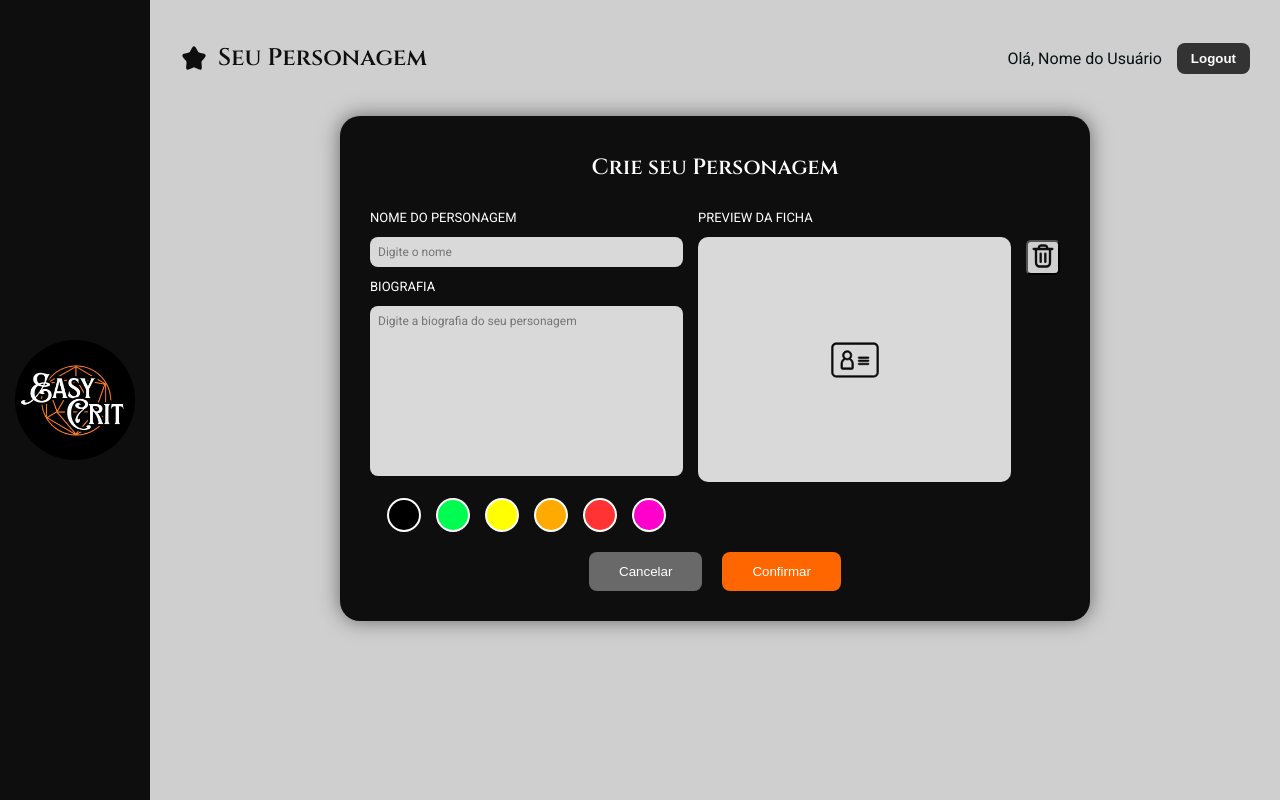
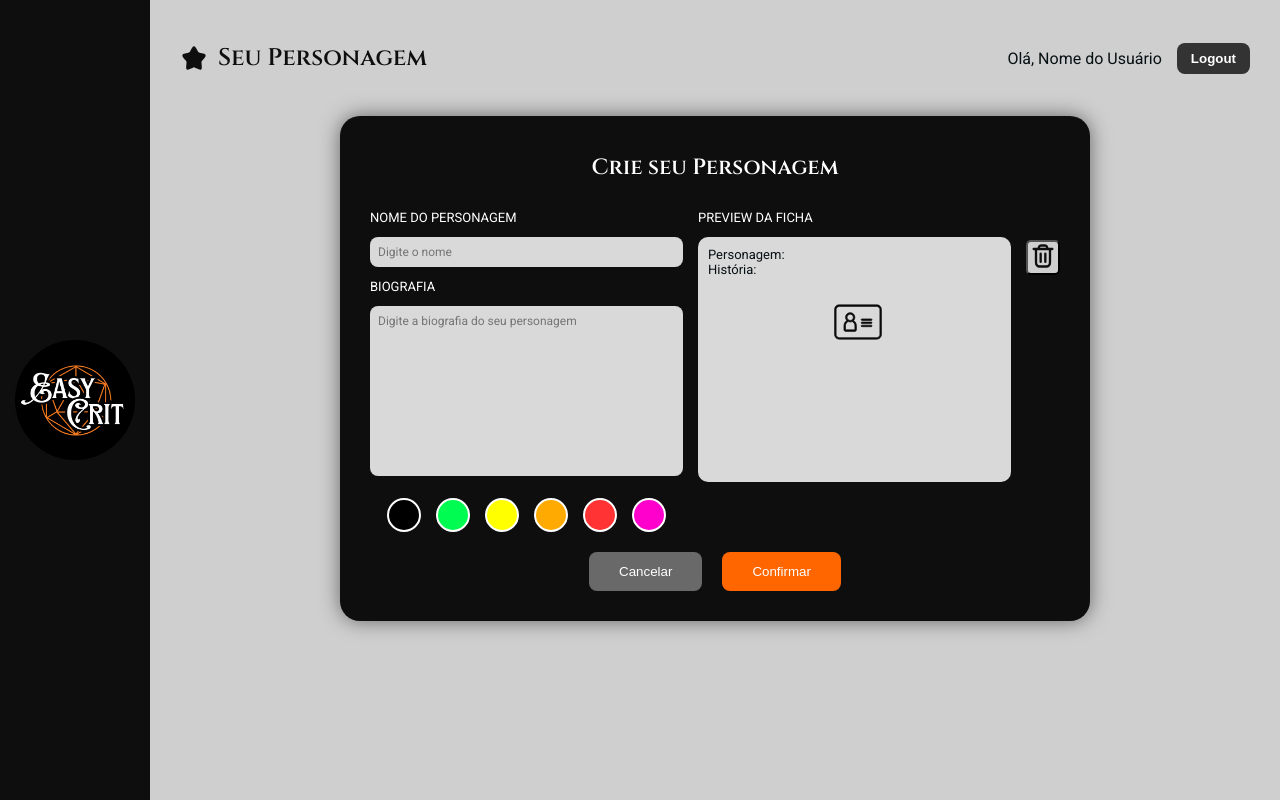
Before and after one commit to PhilipeSousa/2025.1-EasyCrit-frontend, a Next.js app: page /create-character in a window 1280 px wide. Built offline with nearby package versions, Linux system fonts and the light colour scheme.

Commit message:
feat: preview funcionando; limite de caracteres nos inputs

```diff
--- a/src/app/create-character/create-character.module.css
+++ b/src/app/create-character/create-character.module.css
@@ -212,15 +212,19 @@
     background-color: #d9d9d9;
     height: 245px;
     border-radius: 10px;
-    display: flex;
-    align-items: center;
-    justify-content: center;
+    padding: 10px;
     position: relative;
+    font-size: 13px;
+    max-width: 315px;
+    overflow-wrap: break-word;
 }
 
-  .imagePlaceholder img {
-    max-width: 60px;
+.imagePreview {
+    position: relative;
+    top: 20px;
+    left: 125px;
 }
+
 
 
 
@@ -280,7 +284,6 @@
     flex-direction: column;
     gap: 8px;
     max-width: 34px;
-
 }
 
 
--- a/src/app/create-character/page.tsx
+++ b/src/app/create-character/page.tsx
@@ -21,6 +21,9 @@ export default function CreateCharacter() {
 		setPreview('')
 		setMensagem('')
 	}
+
+
+
 
 	return (
 		<div className={styles.container}>
@@ -49,15 +52,27 @@ export default function CreateCharacter() {
 
 					<div className={styles.grupoInputs}>
 						<div className={styles.inputArea}>
-							<label>NOME DO PERSONAGEM</label>
-							<input type='text' value={nome} onChange={(e) => setNome(e.target.value)} placeholder='Digite o nome' />
+							<label htmlFor="nameCharacter">NOME DO PERSONAGEM</label>
+							<input
+								type='text'
+								id="nameCharacter"
+								value={nome}
+								onChange={(e) => setNome(e.target.value)}
+								placeholder='Digite o nome'
+								maxLength="50"
+							/>
 
-							<label>BIOGRAFIA</label>
+							<label htmlFor="biography">BIOGRAFIA</label>
 							<textarea
 								value={classe}
+								id="biography"
 								onChange={(e) => setClasse(e.target.value)}
 								placeholder='Digite a biografia do seu personagem'
-								className={styles.textAreaBiografia}></textarea>
+								className={styles.textAreaBiografia}
+								maxLength="250"
+							>
+
+							</textarea>
 
 							<div className={styles.colors}>
 								<input type='radio' name='color' id='black' value='black' className={styles.color} hidden />
@@ -104,7 +119,10 @@ export default function CreateCharacter() {
 							*/}
 
 							<div className={styles.imagePlaceholder}>
-								<Image src='/character-sheet.svg' alt='Preview' width={50} height={50} />
+								<div>Personagem: {nome}</div>
+								<div>História: </div>
+								<div>	{classe}</div>
+								<Image src='/character-sheet.svg' alt='Preview' width={50} height={50} className={styles.imagePreview}/>
 							</div>
 						</div>
 
```
Lines whose indentation alone changed are shown as unchanged.
